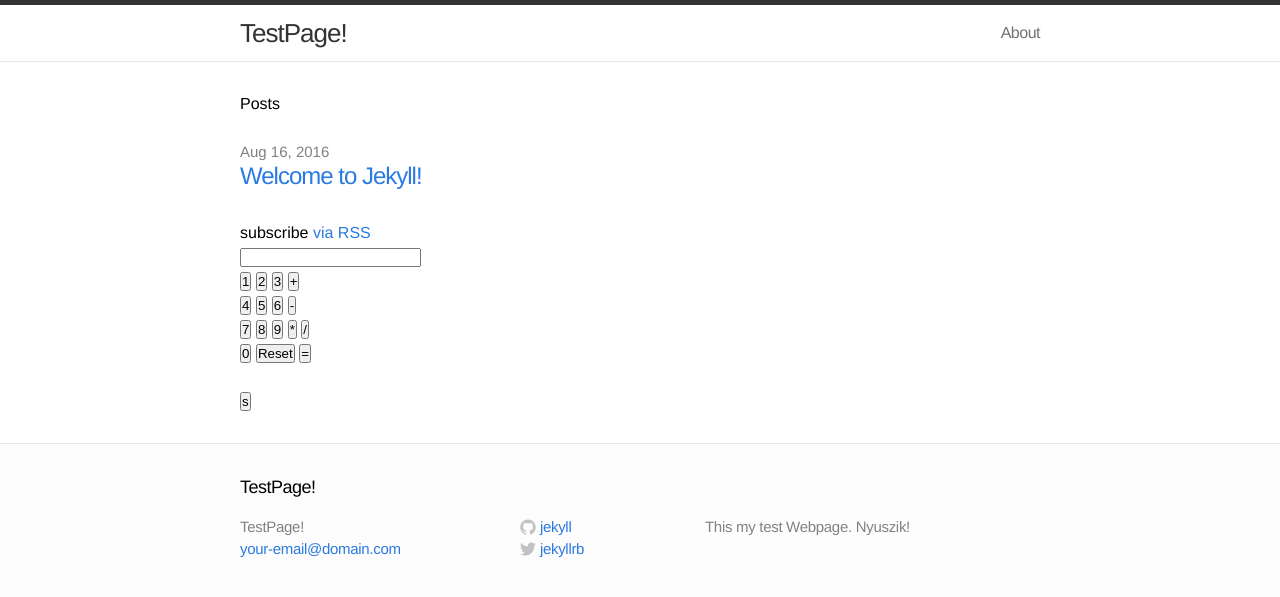
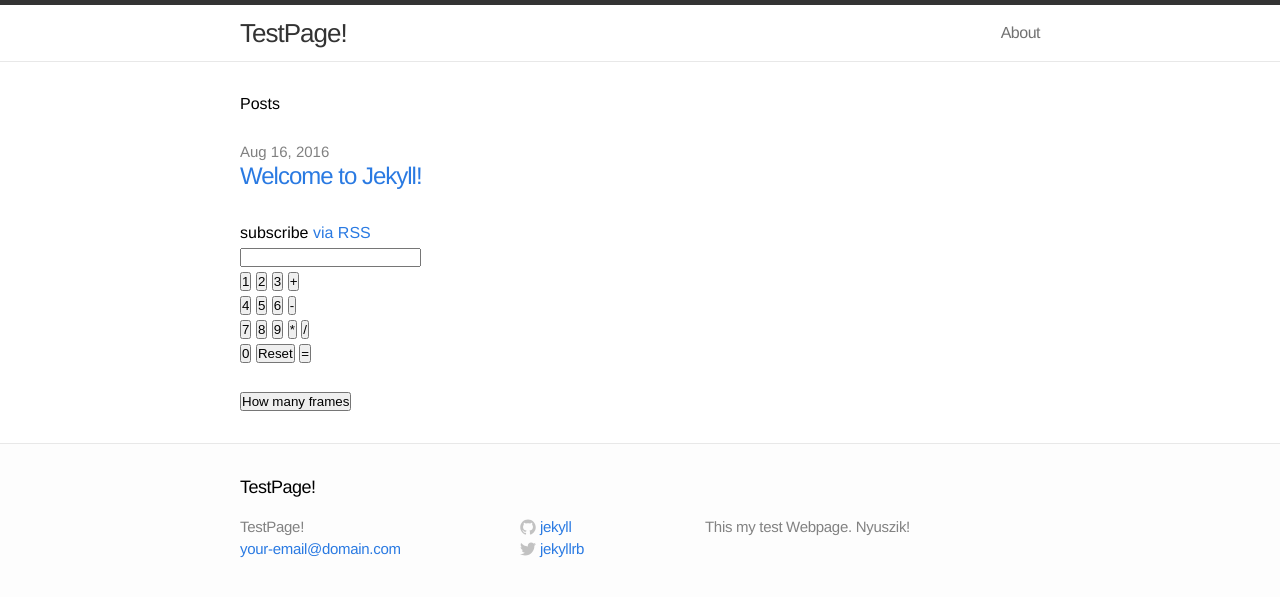
Before and after one commit to bfarkaszsolt/bfarkaszsolt.github.io, a Jekyll site: the page built from index.html, in a window 1280 px wide. Shown: the top 597 px of the page. Built offline with Jekyll 4.4.1, drawn with Linux system fonts in a browser that asks for light colours.

Commit message:
how many frames

```diff
--- a/index.html
+++ b/index.html
@@ -42,7 +42,7 @@ layout: default
 
 <br>
 <br>
-<input type="button" value="s" onClick="to_frames()">
+<input type="button" value="How many frames" onClick="to_frames()">
 
 </form>
 
```
